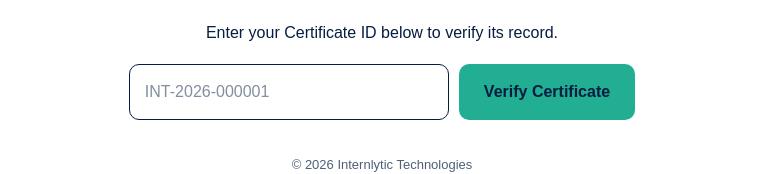
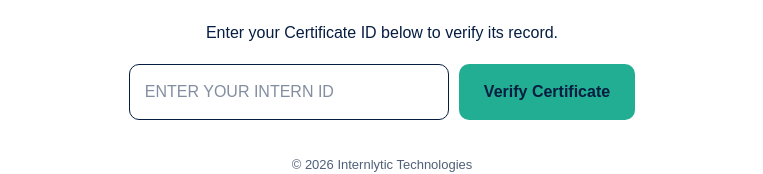
Before and after one commit to arslanfayyaz1997/INTERNLYTIC-TECHNOLOGIES-FINAL, a React (Vite) app: page /verify in a window 1280 px wide. Shown: the part 299-473 px from the top of the page, without its empty margins (258-1021 px from the left). Built offline with nearby package versions, Linux system fonts and the light colour scheme.

Commit message:
Update placeholder text for certificate ID input

```diff
--- a/src/pages/VerifyCertificate.jsx
+++ b/src/pages/VerifyCertificate.jsx
@@ -239,7 +239,7 @@ export default function VerifyCertificate() {
             type="text"
             value={certificateId}
             onChange={(e) => setCertificateId(e.target.value)}
-            placeholder="INT-2026-000001"
+            placeholder="ENTER YOUR INTERN ID"
             aria-label={`${selectedLabel} ID`}
             style={{
               boxSizing: "border-box",
```
